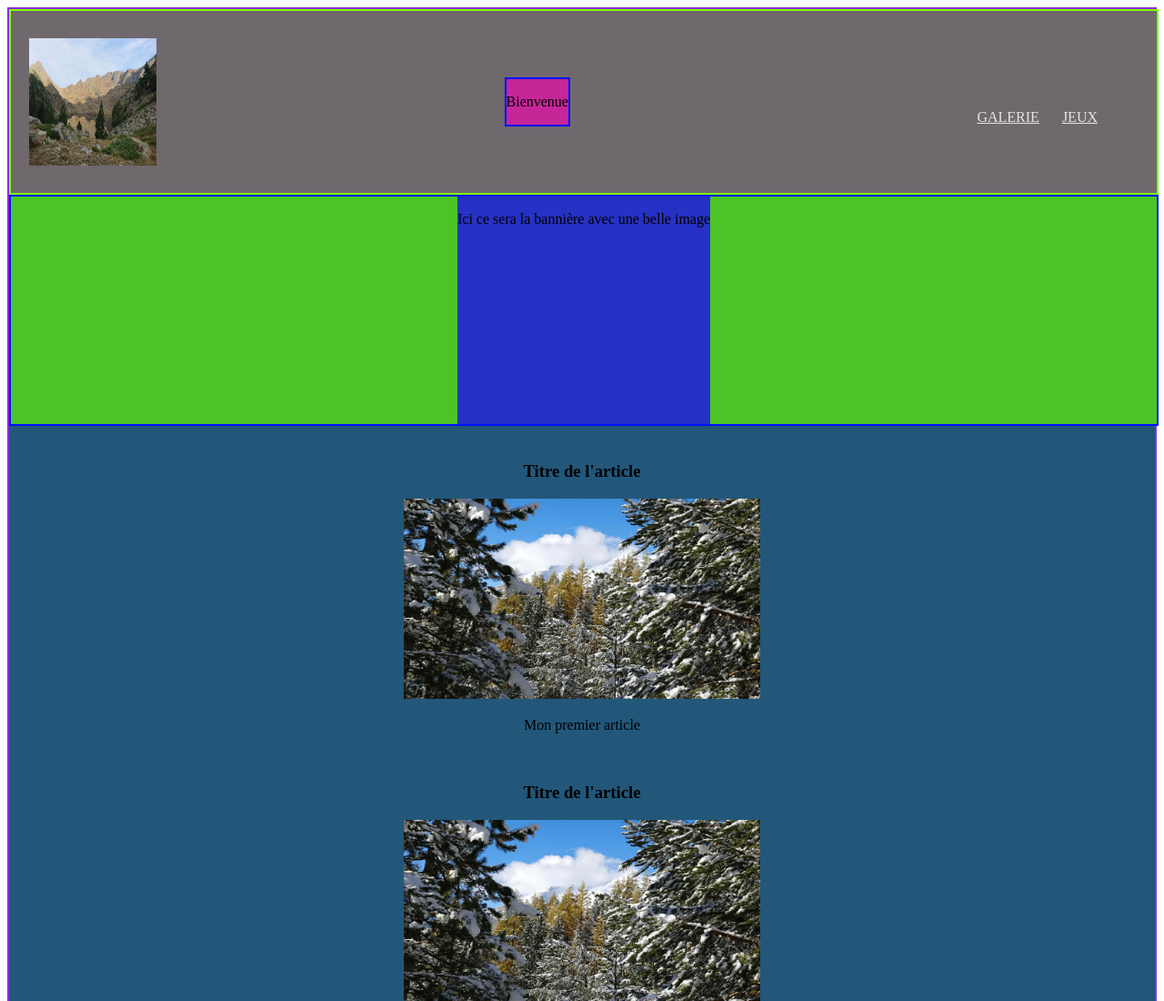
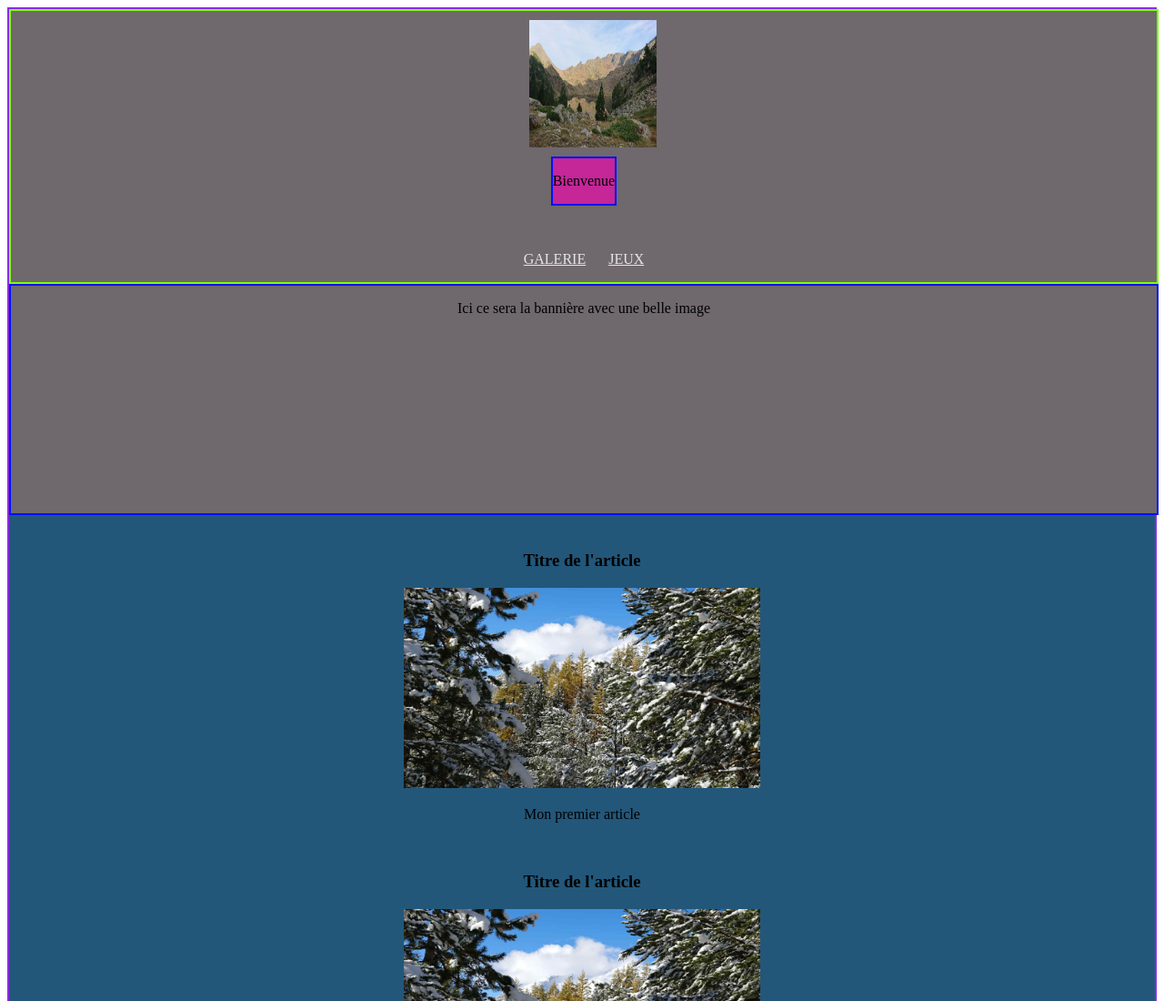
Before and after one commit to l-permingeat/programmingandmountain, a plain HTML site: page index.html in a window 1280 px wide. Shown: the top 1100 px of the page at 91% size. Drawn offline with Linux system fonts and the light colour scheme.

Commit message:
# 1 Mise à jour

```diff
--- a/style.css
+++ b/style.css
@@ -10,10 +10,11 @@
 header {
     display: flex;
     justify-content: space-between;
+    flex-direction: column;
     align-items: center;
     background-color: #6F686D;
     border: chartreuse 2px solid;
-    height: 200px;
+    height: 100%;
     width: 100%;
 }
 
@@ -55,14 +56,14 @@ nav {
 #banniere_corps {
     display: flex;
     justify-content: center;
-    background-color: #4bc526;
+    background-color: #6F686D;
     width: 100%;
     border: rgb(0, 17, 255) 2px solid;
     height: 250px;
 }
 
 #banniere {
-    background-color: #2631c5;
+
 }
 
 /*-------------------------MAIN ACCUEIL-----------------------*/
@@ -97,6 +98,7 @@ nav {
 .galerie {
     display: flex;
     justify-content: space-between;
+    flex-direction: column;
     margin-top: 5px;
 }
 
```
